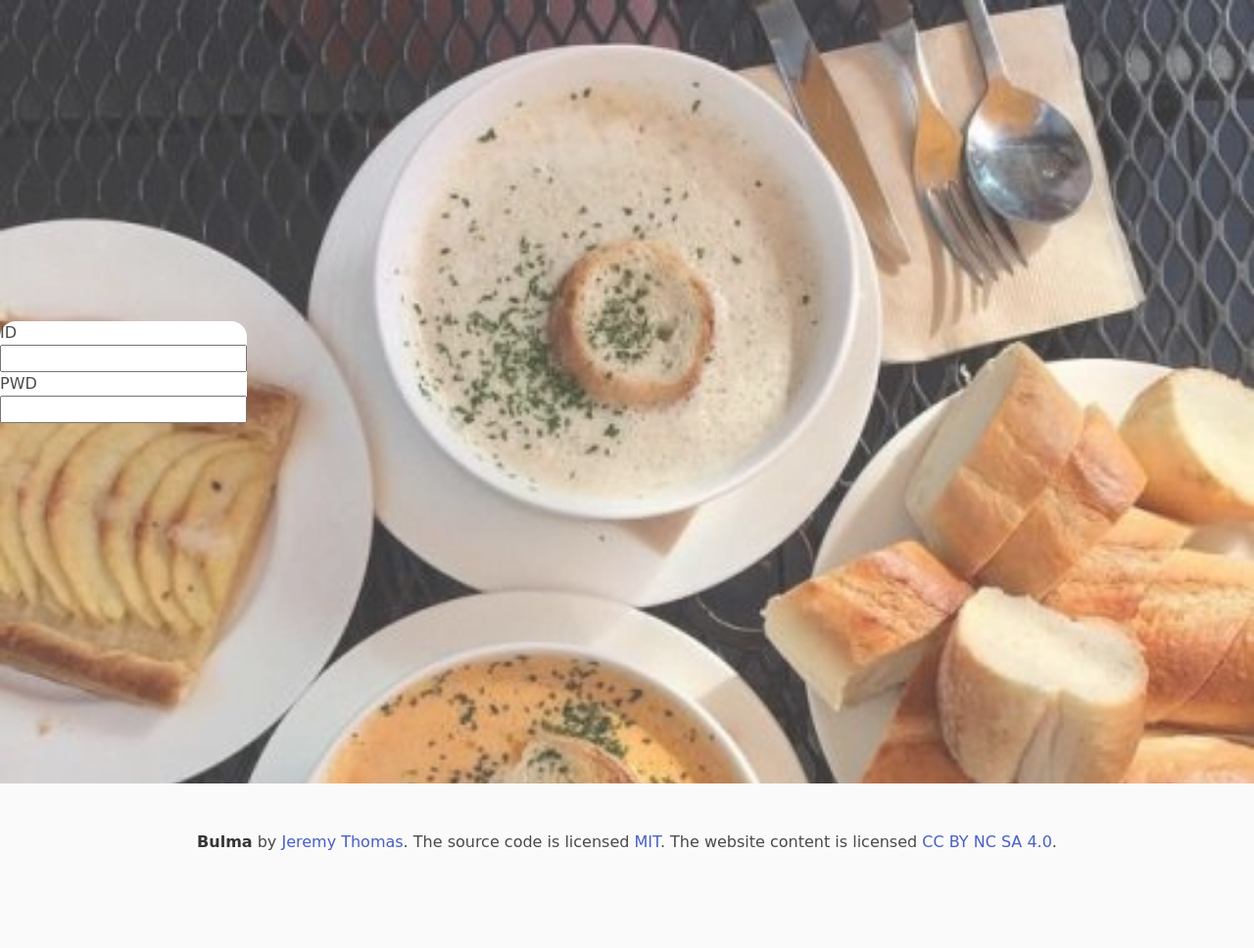
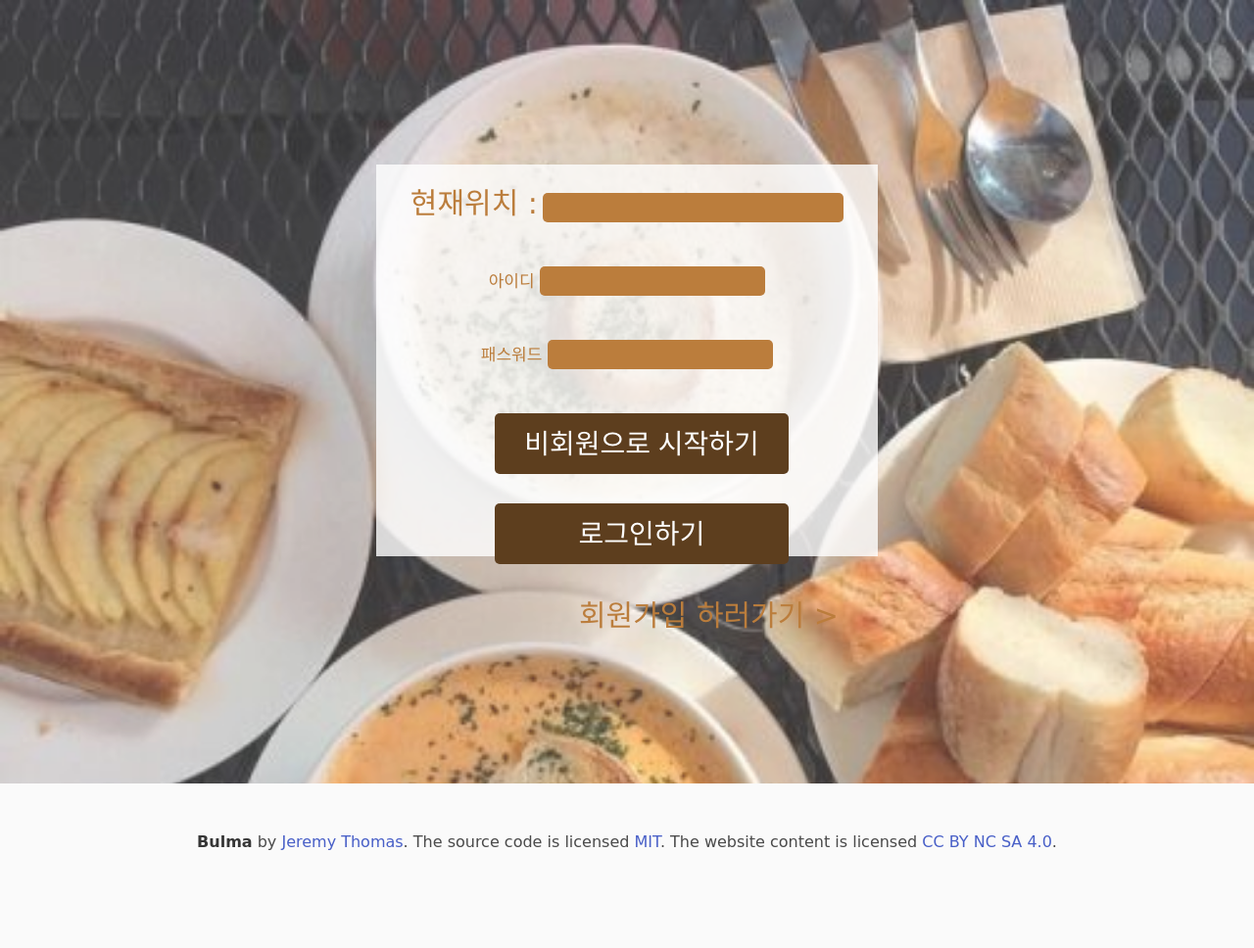
Before and after one commit to Pyotato/krafton_mini_project, a Flask app: page / in a window 1280 px wide. Shown: the part 72-1040 px from the top of the page at 98% size. Run offline with Flask 3, Linux system fonts and the light colour scheme; some web fonts are replaced.

Commit message:
메인페이지 완료

```diff
--- a/static/css/main.css
+++ b/static/css/main.css
@@ -25,8 +25,10 @@ section.modal_bg {
 section.modal_base {
   position: absolute;
   top: 50%;
-  background-color: white;
-  border-radius: 1rem;
+  left: 50%;
+  background-color: rgba(255, 255, 255, 0.8);
+  transform: translate(-50%,-40%);
+
   z-index: 100;
 }
 .flex_wrap {
@@ -46,3 +48,63 @@ section.modal_base {
   width: 100%;
   background-color: green;
 }
+.modal_base {
+  width: 40%;
+  height: 50%;
+  background-color:#fff7f7;
+  display: table;
+
+}
+.login_form{
+  display:table-cell;
+  vertical-align: middle;
+}
+.text_field{
+  width: 45%;
+  height: 5px;
+  background-color: #BB7D3C;
+  margin-bottom: 45px;
+  border: none;
+  border-radius: 5px;
+  padding: 15px;
+  text-align: center;
+
+}
+.gps_field{
+  width: 60%;
+  height: 15px;
+  background-color: #BB7D3C;
+  margin-bottom: 45px;
+  border: none;
+  border-radius: 5px;
+  padding: 15px;
+  text-align: center;
+
+}
+.submit_btn {
+  font-size : 28px;
+  background-color: #5D3E1E;
+  color: white;
+  margin-bottom: 30px;
+  padding: 10px;
+  border: none;
+  border-radius: 5px;
+  margin-left: 30px;
+  width: 300px;
+}
+
+.links{
+  text-align: right;
+  margin-bottom: -100px;
+  margin-right: 40px;
+}
+.links a {
+  font-size : 30px;
+  color : #BB7D3C;
+
+}
+
+.form{
+  text-align: center;
+
+}
--- a/templates/index.html
+++ b/templates/index.html
@@ -10,7 +10,7 @@
     <script
       src="{{ url_for('static', filename='js/js_file.js') }}"
       type="text/javascript"
-    />
+    ></script>
     <script src="https://ajax.googleapis.com/ajax/libs/jquery/3.5.1/jquery.min.js"></script>
     <meta
       name="viewport"
@@ -101,16 +101,21 @@
       />
     </section>
     <section class="modal_base">
-      <form>
-        <div>
-          <div>ID</div>
-          <input type="text" />
+      <div class="login_form">
+        <form class="form">
+
+           <span style="color:#BB7D3C; font-size: 30px;">현재위치 :</span> <input type="text" class="gps_field"></br>
+           <span style="color:#BB7D3C; font-size: 17px;">아이디 </span>    <input type="text" class="text_field"> </br>
+           <span style="color:#BB7D3C; font-size: 17px;">패스워드 </span>   <input type="text" class="text_field"> </br>
+
+          <input type="submit" value="비회원으로 시작하기" class="submit_btn">
+          <input type="submit" value="로그인하기" class="submit_btn">
+        </form>
+        <div class="links">
+          <a href="#"> 회원가입 하러가기 ></a>
         </div>
-        <div>
-          <div>PWD</div>
-          <input type="text" />
-        </div>
-      </form>
+
+      </div>
     </section>
     <!--공통:footer-->
     <footer class="footer">
```
